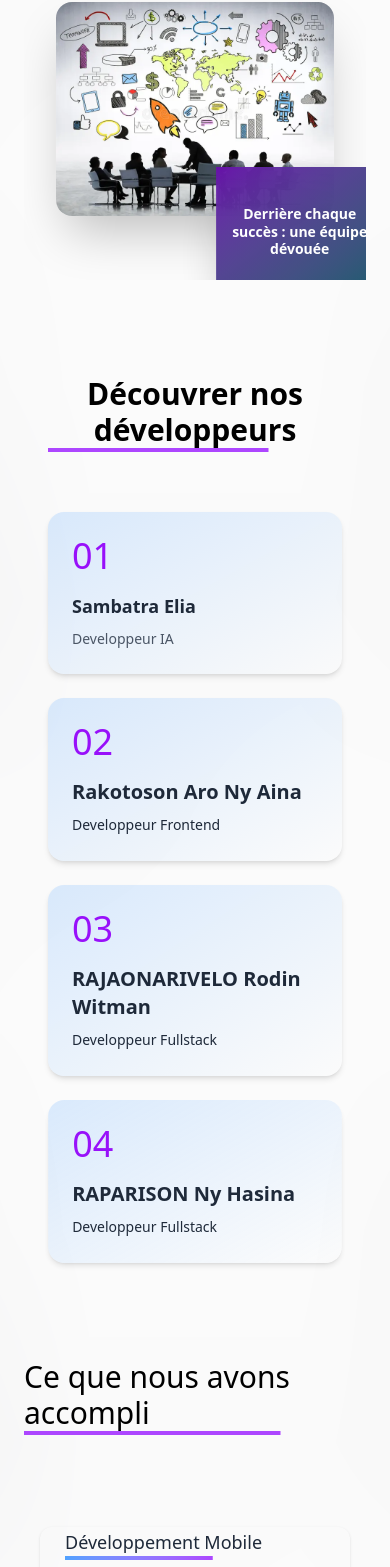
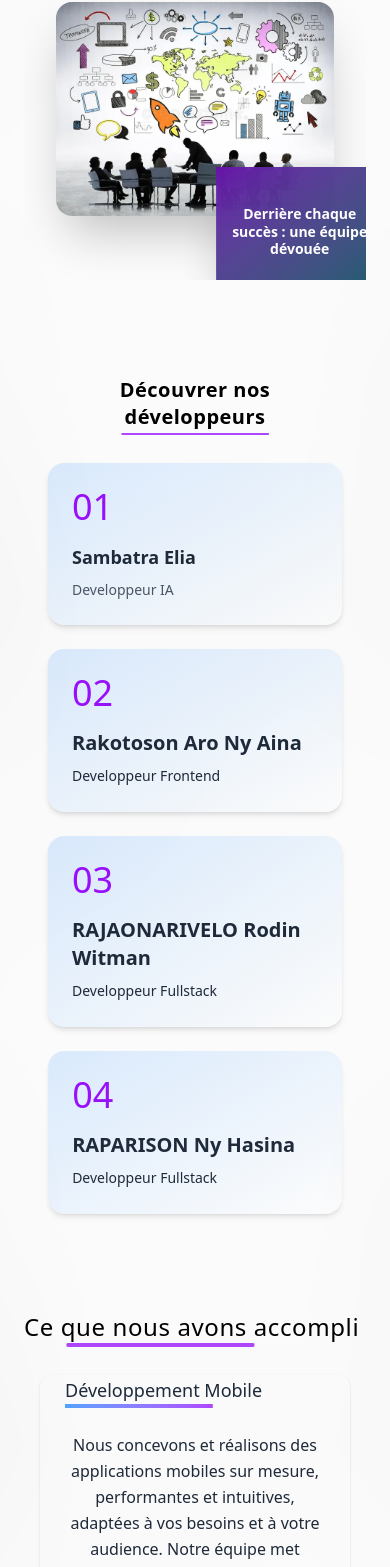
Before and after one commit to Hasina001/NeuroCode, a React (Vite) app in the folder web/: page /a_propos in a window 390 px wide. Shown: the part 351-1918 px from the top of the page. Built offline with nearby package versions, Linux system fonts and the light colour scheme.

Commit message:
About us responsive sans bannière

```diff
--- a/web/src/pages/miniPages/Apropos.jsx
+++ b/web/src/pages/miniPages/Apropos.jsx
@@ -83,18 +83,18 @@ const Apropos = () => {
 
         {/* Notre equipe en detail */}
         <div className="py-24 px-6 md:px-12 lg:px-24">
-          <motion.h1
-            className="text-3xl md:text-4xl font-bold text-center mb-16"
-            initial={{ scale: 0.8, opacity: 0 }}
-            whileInView={{ scale: 1, opacity: 1 }}
-            transition={{ duration: 0.6 }}
-          >
+          <h2 className="text-xl sm:text-2xl md:text-3xl lg:text-4xl xl:text-5xl
+          font-bold text-center mb-8 sm:mb-12 md:mb-16
+          leading-snug tracking-wide px-4
+          ">
             <span className="relative inline-block">
               Découvrer nos développeurs
-              <span className="absolute bottom-0 left-0 h-1 w-full bg-purple-500
-                transform translate-y-1 scale-x-75 origin-left"></span>
+              <span className="absolute bottom-0 left-1/2 -translate-x-1/2
+                   h-0.5 sm:h-1 w-3/4 bg-purple-500
+                   transform translate-y-1 sm:translate-y-1.5
+                   scale-x-75 origin-center rounded-full"></span>
             </span>
-          </motion.h1>
+          </h2>
 
             {/* Presentation equipe */}
           <div className="grid grid-cols-1 sm:grid-cols-2 lg:grid-cols-2 gap-6 lg:gap-10">
@@ -157,19 +157,14 @@ const Apropos = () => {
 
         <div className="mr-auto mb-8 pr-0 lg:pr-4 w-full lg:w-auto max-w-lg">
           {/* Titre */}
-          <motion.h1
-          className="text-3xl md:text-4xl font-medium text-left mb-16"
-          initial={{ scale: 0.8, opacity: 0 }}
-          whileInView={{ scale: 1, opacity: 1 }}
-          transition={{ duration: 0.6 }} >
+          <h1 className="text-2xl sm:text-3xl md:text-3xl lg:text-4xl font-medium leading-snug tracking-wide">
 
            <span className="relative inline-block">
             Ce que nous avons accompli
              <span
-             className="absolute bottom-0 left-0 h-1 w-full bg-purple-500 transform
-             translate-y-1 scale-x-75 origin-left"></span>
+             className="absolute bottom-0 left-1/2 -translate-x-1/2 h-1 w-3/4 bg-purple-500 transform translate-y-1 scale-x-75 origin-left rounded-full"></span>
             </span>
-          </motion.h1>
+          </h1>
         </div>
 
         {/* Bloc projet */}
```
